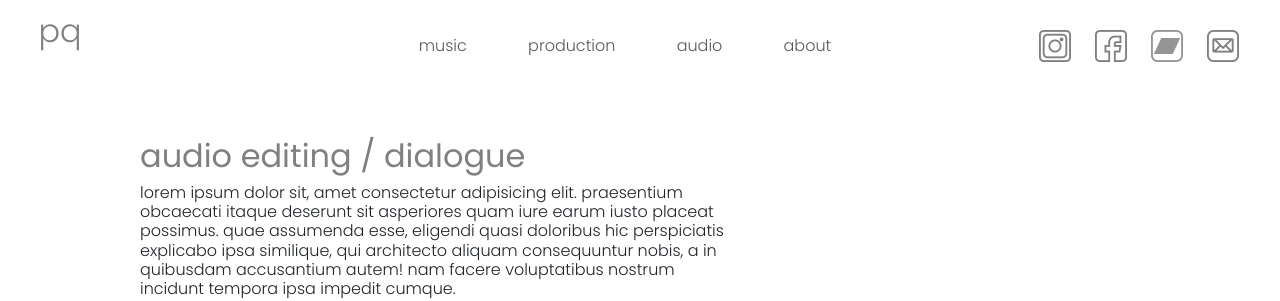
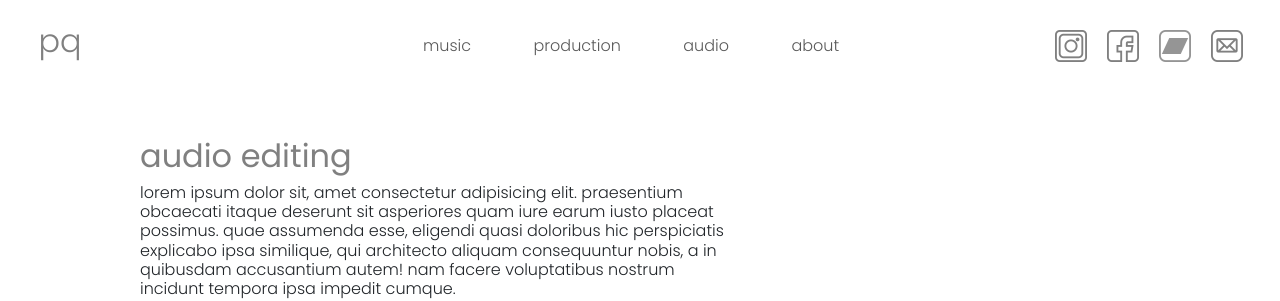
Before and after one commit to jimmybombimmy/pq, a React (Vite) app: page /audio in a window 1280 px wide. Shown: the top 301 px of the page. Built offline with nearby package versions, Linux system fonts and the light colour scheme.

Commit message:
quick fix to navbrand alignment

```diff
--- a/src/audio/Audio.jsx
+++ b/src/audio/Audio.jsx
@@ -53,7 +53,7 @@ function Audio() {
       <section className="audioContainer">
         <section className="audioSection">
           <div className="audioGridSection">
-            <h1 className="audioTitle">audio editing / dialogue</h1>
+            <h1 className="audioTitle">audio editing</h1>
             <p className="audioInfo">
               Lorem ipsum dolor sit, amet consectetur adipisicing elit.
               Praesentium obcaecati itaque deserunt sit asperiores quam iure
--- a/src/styles/App.css
+++ b/src/styles/App.css
@@ -51,7 +51,7 @@ p {
 .pqText {
   text-align: center;
   position: sticky;
-  top: 0;
+  /* top: 40px; */
   width: 100px;
   margin-right: 124px;
   bottom: -10px;
@@ -63,7 +63,7 @@ p {
   height: 41px;
   /* top: 4px; */
   color: grey;
-  bottom: 10px;
+  /* bottom: 10px; */
   position: relative;
   display: inline-block;
   font-size: 2rem;
@@ -122,7 +122,7 @@ p {
 
 .navLogo {
   height: 32px;
-  padding: 0 14px 0 10px;
+  padding: 0 10px 0 10px;
 }
 
 /* Nav Media Queries */
--- a/src/styles/Production.css
+++ b/src/styles/Production.css
@@ -174,10 +174,6 @@
 
 }
 
-.flipbox {
-  /* box-shadow: 3px 3px 5px lightgrey;  */
-}
-
 .flipboxInner {
   position: relative;
   width: 100%;
```
